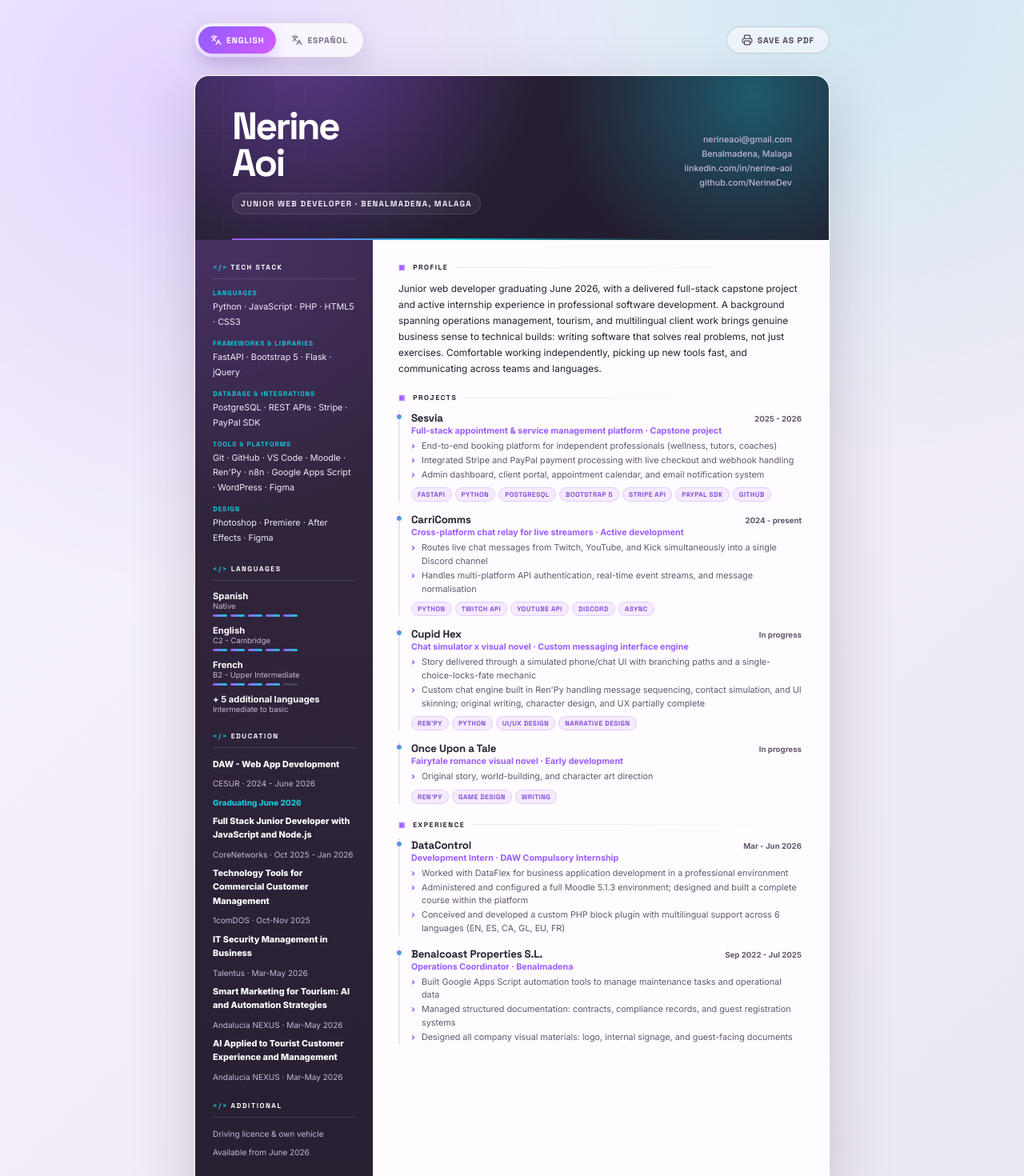
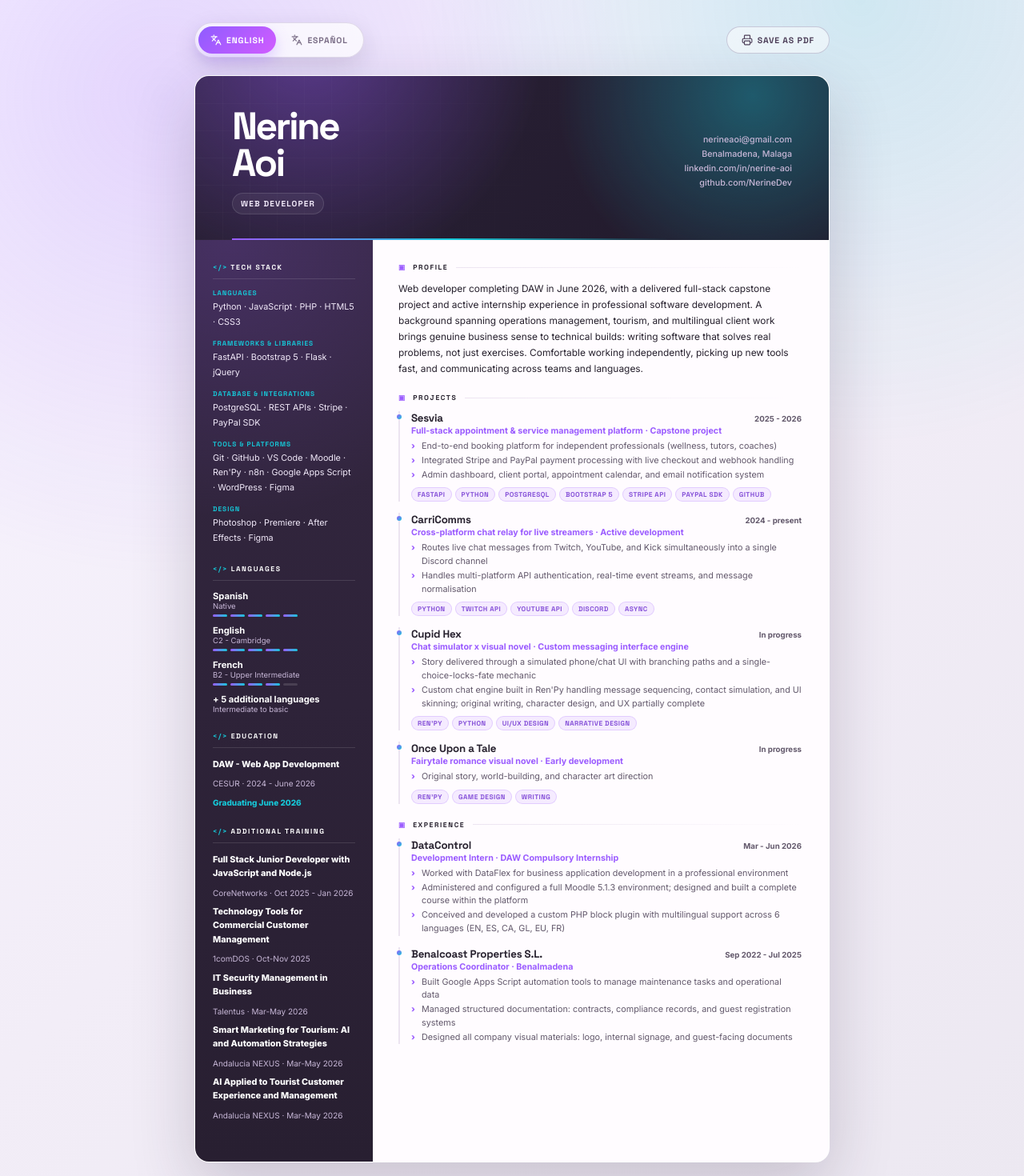
Before and after one commit to NerineDev/cv, a React (Vite) app: page / in a window 1280 px wide. Shown: the top 1470 px of the page at 80% size. Built offline with nearby package versions, Linux system fonts and the light colour scheme.

Commit message:
Refine CV title and training sections

```diff
--- a/src/data/en.js
+++ b/src/data/en.js
@@ -8,7 +8,7 @@ export const en = {
   },
   tech: {
     name: ['Nerine', 'Aoi'],
-    tagline: 'Junior Web Developer · Benalmadena, Malaga',
+    tagline: 'Web Developer',
     contact: publicContact.tech,
     sidebar: [
       {
@@ -42,6 +42,12 @@ export const en = {
           { text: 'DAW - Web App Development', strong: true },
           { text: 'CESUR · 2024 - June 2026', tone: 'dim' },
           { text: 'Graduating June 2026', tone: 'highlight' },
+        ],
+      },
+      {
+        type: 'note',
+        title: 'Additional Training',
+        lines: [
           { text: 'Full Stack Junior Developer with JavaScript and Node.js', strong: true },
           { text: 'CoreNetworks · Oct 2025 - Jan 2026', tone: 'dim' },
           { text: 'Technology Tools for Commercial Customer Management', strong: true },
@@ -54,17 +60,12 @@ export const en = {
           { text: 'Andalucia NEXUS · Mar-May 2026', tone: 'dim' },
         ],
       },
-      {
-        type: 'note',
-        title: 'Additional',
-        lines: [{ text: 'Driving licence & own vehicle' }, { text: 'Available from June 2026' }],
-      },
     ],
     sections: [
       {
         type: 'profile',
         title: 'Profile',
-        text: 'Junior web developer graduating June 2026, with a delivered full-stack capstone project and active internship experience in professional software development. A background spanning operations management, tourism, and multilingual client work brings genuine business sense to technical builds: writing software that solves real problems, not just exercises. Comfortable working independently, picking up new tools fast, and communicating across teams and languages.',
+        text: 'Web developer completing DAW in June 2026, with a delivered full-stack capstone project and active internship experience in professional software development. A background spanning operations management, tourism, and multilingual client work brings genuine business sense to technical builds: writing software that solves real problems, not just exercises. Comfortable working independently, picking up new tools fast, and communicating across teams and languages.',
       },
       {
         type: 'entries',
--- a/src/data/es.js
+++ b/src/data/es.js
@@ -8,7 +8,7 @@ export const es = {
   },
   tech: {
     name: ['Nerine', 'Aoi'],
-    tagline: 'Desarrolladora Web Junior · Benalmadena, Malaga',
+    tagline: 'Desarrolladora web',
     contact: publicContact.tech,
     sidebar: [
       {
@@ -42,6 +42,12 @@ export const es = {
           { text: 'DAW - Desarrollo de Aplicaciones Web', strong: true },
           { text: 'CESUR · 2024 - junio 2026', tone: 'dim' },
           { text: 'Finalización prevista: junio 2026', tone: 'highlight' },
+        ],
+      },
+      {
+        type: 'note',
+        title: 'Formación adicional',
+        lines: [
           { text: 'Full Stack Junior Developer with JavaScript and Node.js', strong: true },
           { text: 'CoreNetworks · oct. 2025 - ene. 2026', tone: 'dim' },
           { text: 'Herramientas Tecnológicas al servicio de la gestión comercial de clientes', strong: true },
@@ -54,17 +60,12 @@ export const es = {
           { text: 'Andalucía NEXUS · mar.-may. 2026', tone: 'dim' },
         ],
       },
-      {
-        type: 'note',
-        title: 'Otros datos',
-        lines: [{ text: 'Carnet de conducir y vehículo propio' }, { text: 'Disponible desde junio de 2026' }],
-      },
     ],
     sections: [
       {
         type: 'profile',
         title: 'Perfil',
-        text: 'Desarrolladora web junior con finalización prevista en junio de 2026, un proyecto full-stack entregado y experiencia de prácticas en desarrollo de software profesional. Mi trayectoria en gestión operativa, turismo y atención multilingüe aporta una visión de negocio real a los proyectos técnicos: desarrollo software pensado para resolver problemas concretos, no solo ejercicios. Acostumbrada a trabajar de forma autónoma, aprender herramientas nuevas con rapidez y comunicarme entre equipos e idiomas.',
+        text: 'Desarrolladora web finalizando DAW en junio de 2026, con un proyecto full-stack entregado y experiencia de prácticas en desarrollo de software profesional. Mi trayectoria en gestión operativa, turismo y atención multilingüe aporta una visión de negocio real a los proyectos técnicos: desarrollo software pensado para resolver problemas concretos, no solo ejercicios. Acostumbrada a trabajar de forma autónoma, aprender herramientas nuevas con rapidez y comunicarme entre equipos e idiomas.',
       },
       {
         type: 'entries',
```
